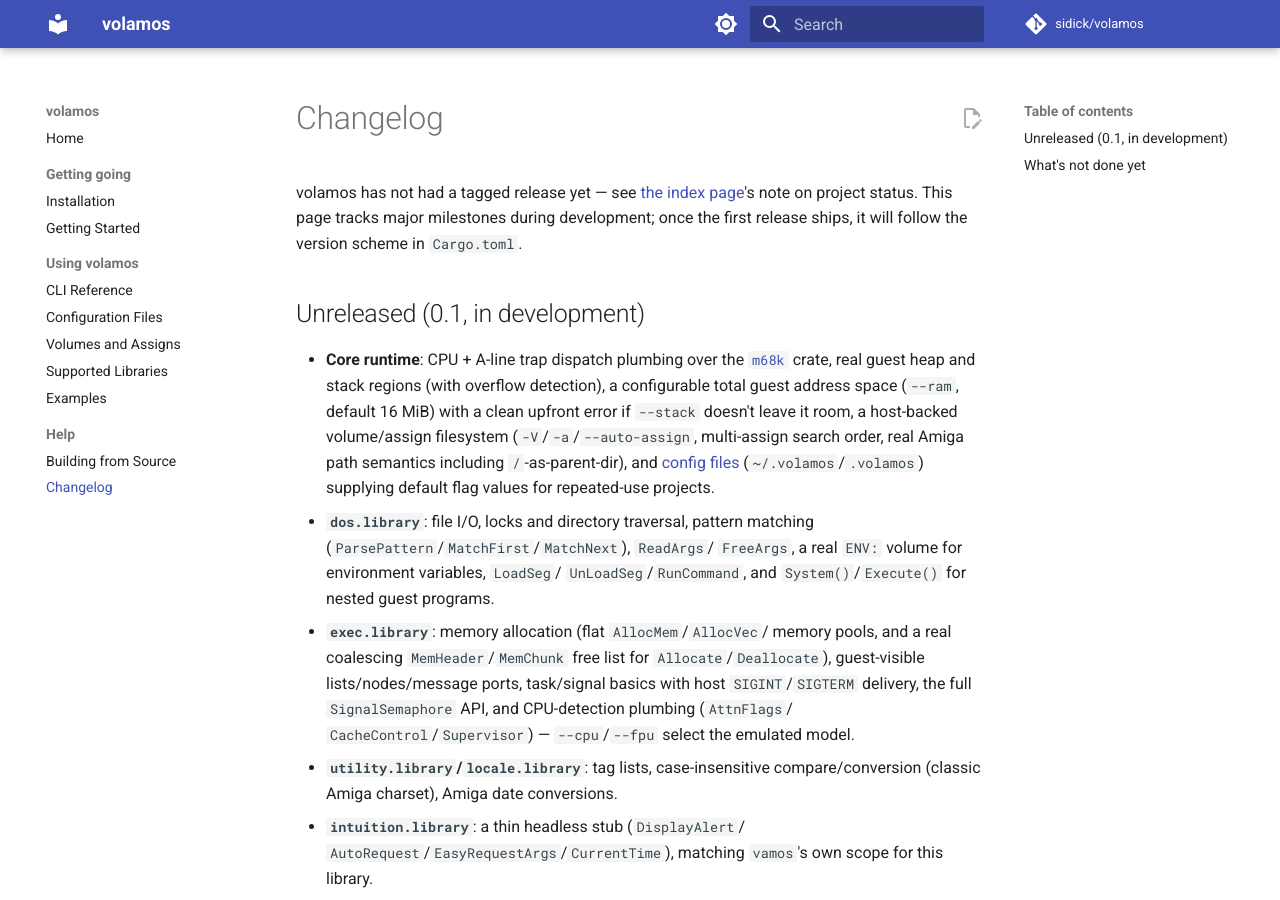
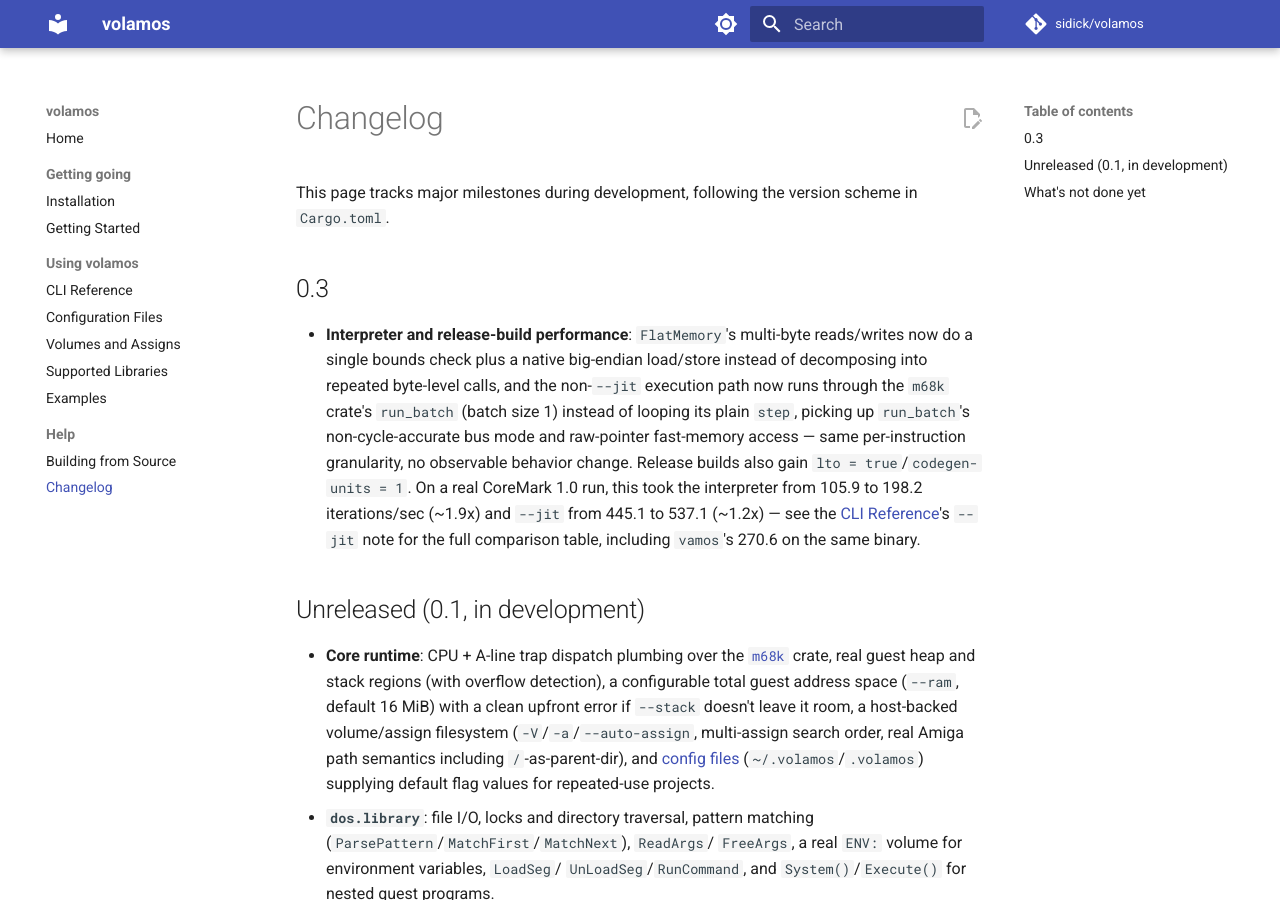
Before and after one commit to sidick/volamos, an MkDocs documentation site: the page built from userdocs/Changelog.md, in a window 1280 px wide and 900 px high. Built offline with MkDocs 1.6.1 and Material for MkDocs 9.7.7, drawn with Linux system fonts in a browser that asks for light colours; comment, search, counter and statistics services are not loaded; the version menu is left out.

Commit message:
Document 0.3's interpreter/JIT CoreMark speedup
Co-Authored-By: Claude Sonnet 5 <noreply@anthropic.com>

```diff
--- a/userdocs/Changelog.md
+++ b/userdocs/Changelog.md
@@ -1,9 +1,23 @@
 # Changelog
 
-volamos has not had a tagged release yet — see
-[the index page](index.md)'s note on project status. This page tracks
-major milestones during development; once the first release ships, it
-will follow the version scheme in `Cargo.toml`.
+This page tracks major milestones during development, following the
+version scheme in `Cargo.toml`.
+
+## 0.3
+
+- **Interpreter and release-build performance**: `FlatMemory`'s
+  multi-byte reads/writes now do a single bounds check plus a native
+  big-endian load/store instead of decomposing into repeated
+  byte-level calls, and the non-`--jit` execution path now runs
+  through the `m68k` crate's `run_batch` (batch size 1) instead of
+  looping its plain `step`, picking up `run_batch`'s non-cycle-accurate
+  bus mode and raw-pointer fast-memory access — same per-instruction
+  granularity, no observable behavior change. Release builds also gain
+  `lto = true`/`codegen-units = 1`. On a real CoreMark 1.0 run, this
+  took the interpreter from 105.9 to 198.2 iterations/sec (~1.9x) and
+  `--jit` from 445.1 to 537.1 (~1.2x) — see the [CLI Reference](CLI-Reference.md#--jit---no-jit)'s
+  `--jit` note for the full comparison table, including `vamos`'s
+  270.6 on the same binary.
 
 ## Unreleased (0.1, in development)
 
```
Also changed, not shown: userdocs/CLI-Reference.md (+13 -1 lines).
